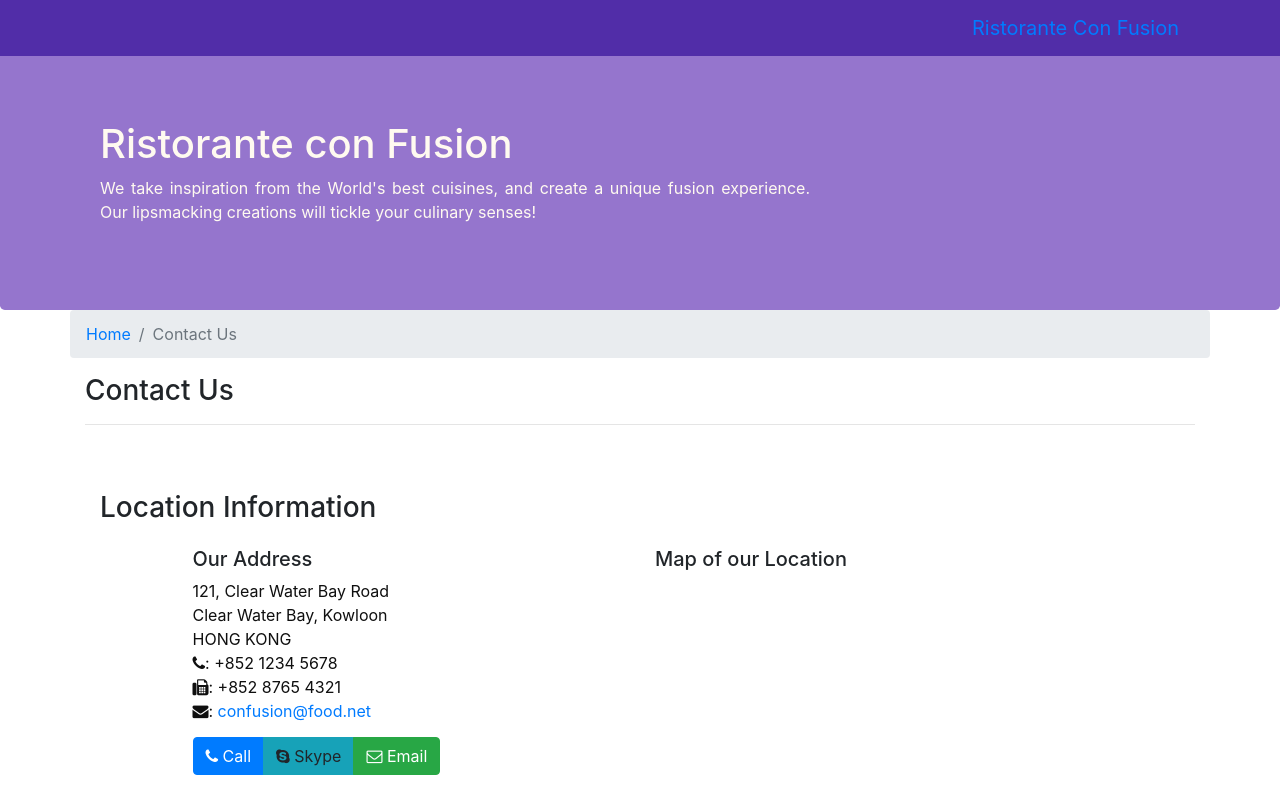
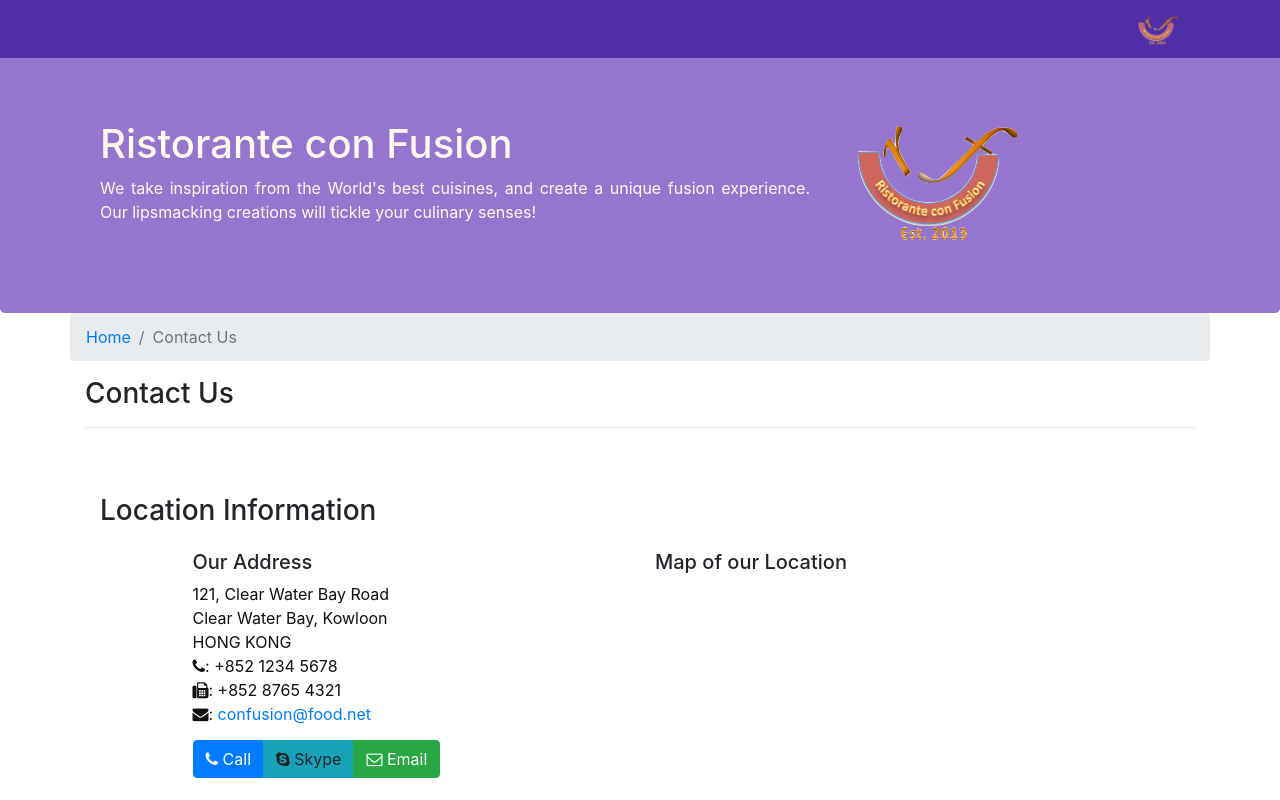
Before and after one commit to Karthik-Chowdary/Coursera-Full-Stack-Specialization-Front-End-Web-UI-Frameworks-and-Tools, a website: page Bootstrap4/conFusion/contactus.html in a window 1280 px wide. Shown: the top 800 px of the page. Drawn offline with nearby package versions, Linux system fonts and the light colour scheme.

Commit message:
Images and Media 2

```diff
--- a/Bootstrap4/conFusion/contactus.html
+++ b/Bootstrap4/conFusion/contactus.html
@@ -23,7 +23,7 @@
             <button class="navbar-toggler" type="button" data-toggle="collapse" data-target="#Navbar">
                 <span class="navbar-toggler-icon"></span>
             </button>
-            <a class="navbar-brand" href="./index.html">Ristorante Con Fusion</a>
+            <a class="navbar-brand" href="./index.html"><img src="img/logo.png" height="30" width="41"></a>
             <div class="collapse navbar-collapse" id="Navbar">
                 <ul class="navbar-nav">
                     <li class="nav-item"><a class="nav-link" href="./index.html"><span class="fa fa-home fa-lg"></span> Home</a></li>
@@ -43,6 +43,9 @@
                     <p>We take inspiration from the World's best cuisines, and create a unique fusion experience. Our lipsmacking creations will tickle your culinary senses!</p>
                 </div>
                 <div class="col col-sm">
+                        <div class="col col-sm align-self-center">
+                                <img src="img/logo.png" class="img-fluid">
+                            </div>
                 </div>
             </div>
         </div>
```
Also changed, not shown: Bootstrap4/conFusion/index.html (+4 -1 lines).
